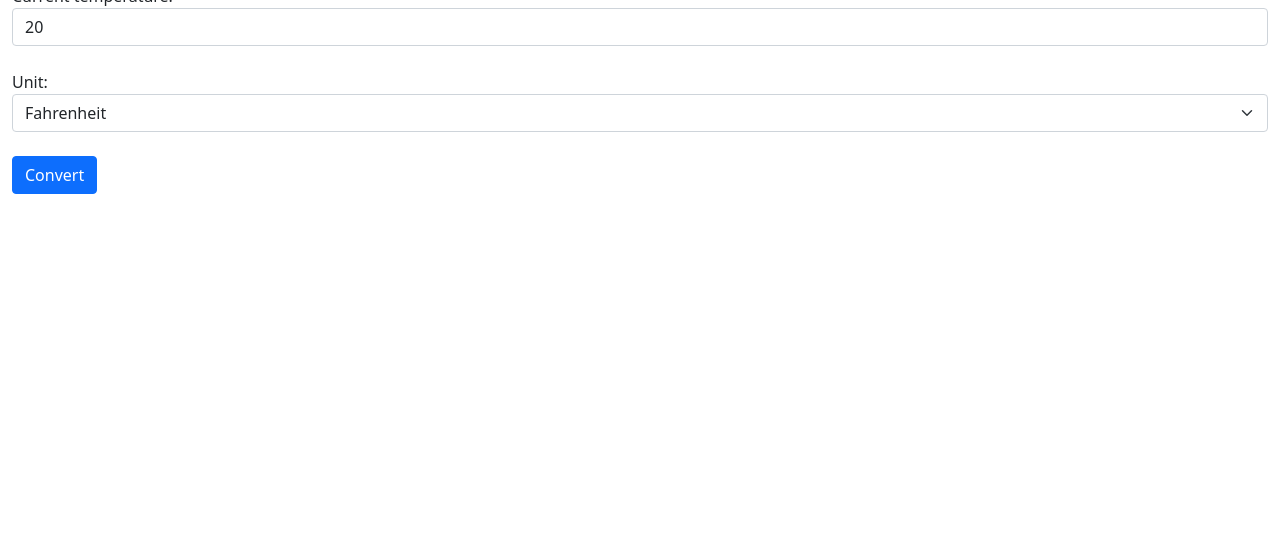
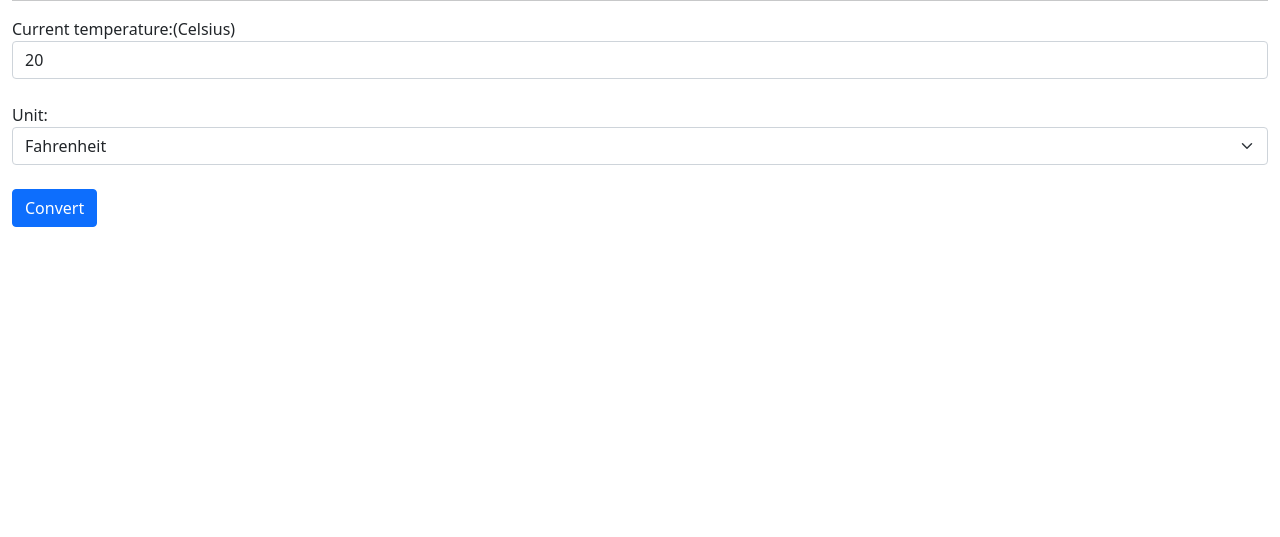
Before and after one commit to bbooking/ex4b, a plain HTML site: page index.html in a window 1280 px wide. Shown: the part 263-800 px from the top of the page. Drawn offline with nearby package versions, Linux system fonts and the light colour scheme.

Commit message:
Adding a thematic between img and form

```diff
--- a/index.html
+++ b/index.html
@@ -12,9 +12,10 @@
     <div class="container-fluid">
 		<h1>Temperature conversion</h1>
 		<img src="images/temperature.gif" class="img-fluid" alt="runner logo" width="150" height="150"><br>
+		<hr/>
 		<form role="form" method="GET">
 		  <div class="form-group">
-			<label for="tem">Current temperature:</label>
+			<label for="tem">Current temperature:(Celsius)</label>
 			<input type="text" class="form-control" name="temp" id="temp" value="20">
 		  </div><br>
 		  <div class="form-group">
```
